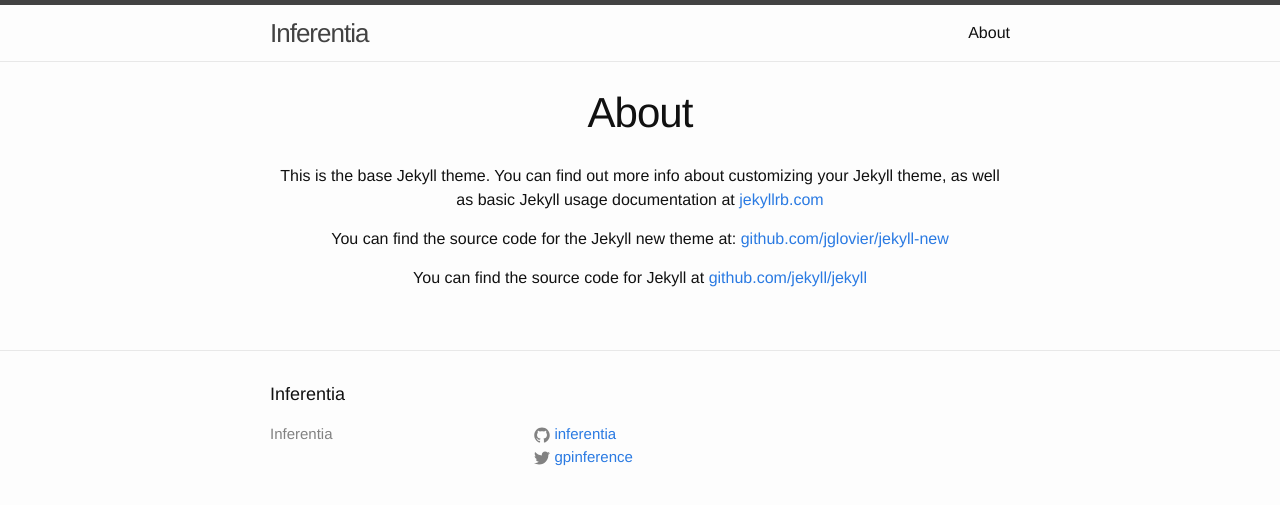
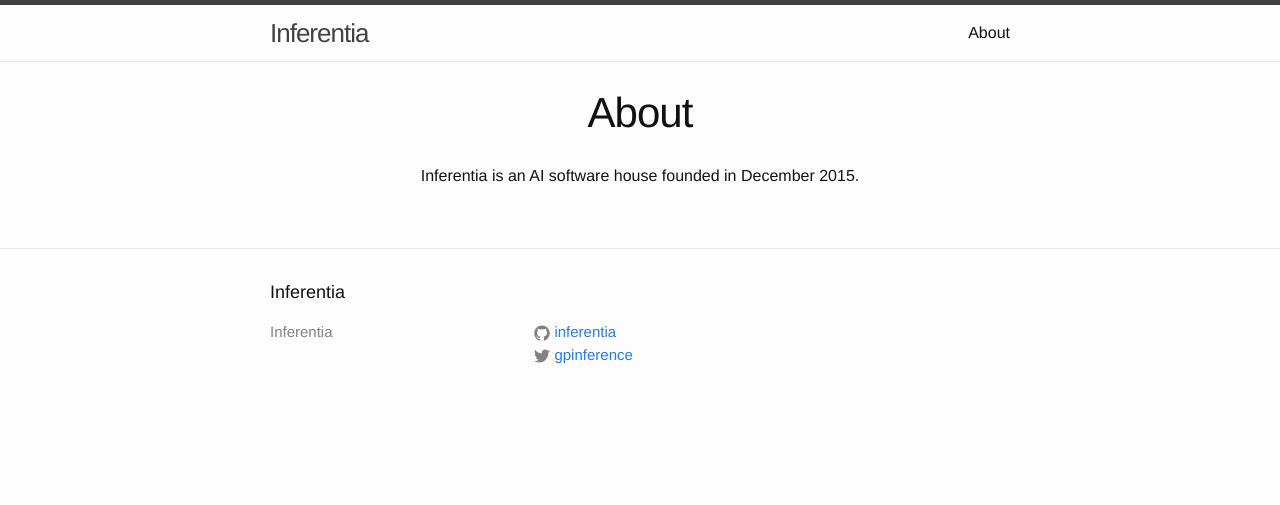
Before and after one commit to inferentia/inferentia.github.io, a Jekyll site: the page built from about.md, in a window 1280 px wide. Shown: the top 505 px of the page. Built offline with Jekyll 4.4.1, drawn with Linux system fonts in a browser that asks for light colours.

Commit message:
Update about.md

```diff
--- a/about.md
+++ b/about.md
@@ -4,8 +4,4 @@
 permalink: /about/
 ---
 
-This is the base Jekyll theme. You can find out more info about customizing your Jekyll theme, as well as basic Jekyll usage documentation at [jekyllrb.com](http://jekyllrb.com/)
-
-You can find the source code for the Jekyll new theme at: [github.com/jglovier/jekyll-new](https://github.com/jglovier/jekyll-new)
-
-You can find the source code for Jekyll at [github.com/jekyll/jekyll](https://github.com/jekyll/jekyll)
+Inferentia is an AI software house founded in December 2015.
```
